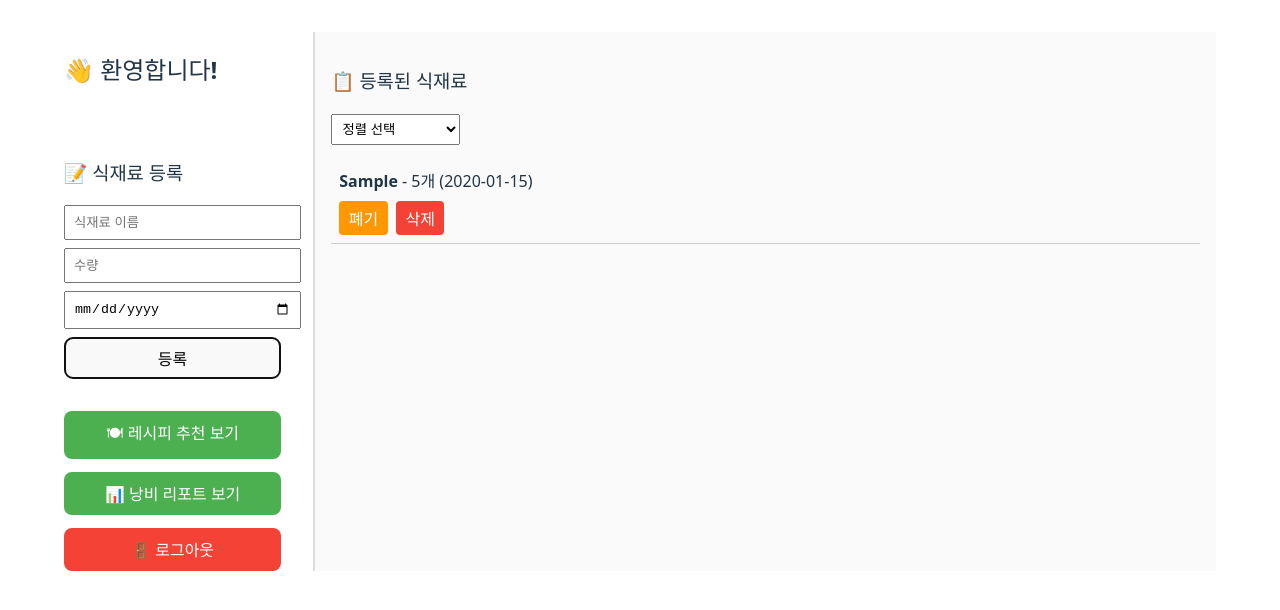
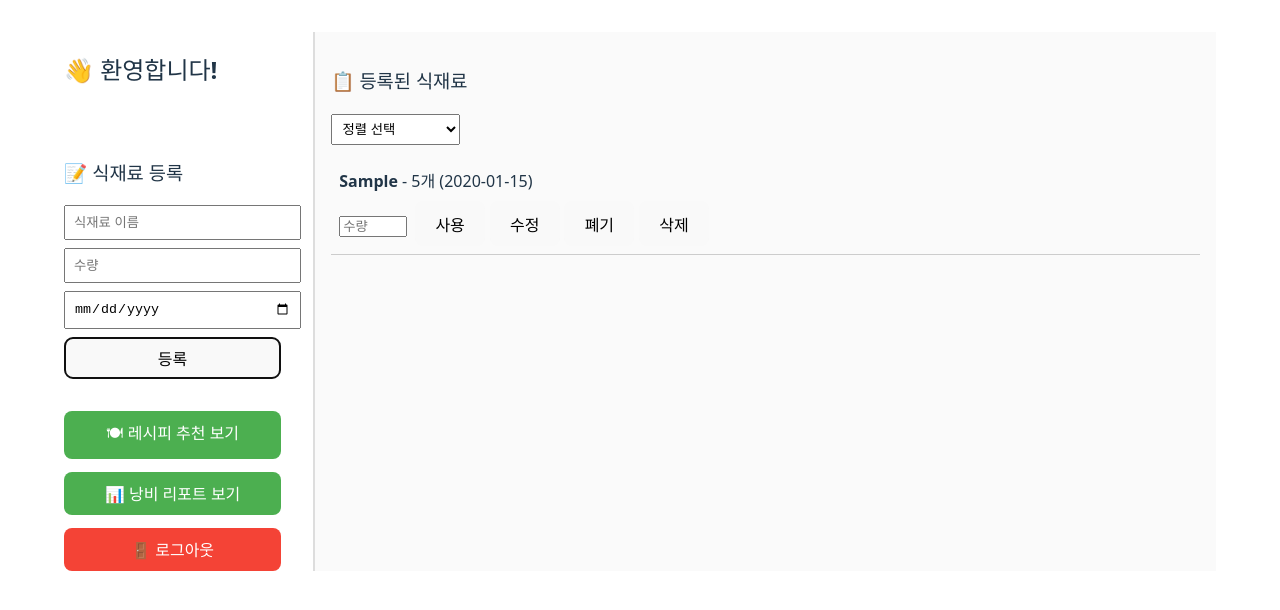
Before and after one commit to JeongHyeon01/My_Refrigerator, a React (Vite) app in the folder FE/: page /main in a window 1280 px wide. Both pictures are taken after typing "Sample", "5", "2020-01-15" into the empty fields and a click on the button "등록". Shown: the top 610 px of the page. Built offline with nearby package versions, Linux system fonts and the light colour scheme; the HTML template or start-up script is replaced by a standard one.

Commit message:
Add MainPage Buttons

```diff
--- a/FE/src/components/MainPage.jsx
+++ b/FE/src/components/MainPage.jsx
@@ -7,7 +7,8 @@ import './MainPage.css';
 const MainPage = () => {
   const navigate = useNavigate();
   const [ingredients, setIngredients] = useState([]);
-  const [sortOption, setSortOption] = useState('');
+  const [sortOption, setSortOption] = useState([]);
+  const [quantities, setQuantities] = useState({});
 
   const handleLogout = async () => {
     await signOut(auth);
@@ -19,26 +20,70 @@ const MainPage = () => {
     setIngredients((prev) => [...prev, form]);
   };
 
+  const handleQuantityChange = (index, value) => {
+    setQuantities((prev) => ({ ...prev, [index]: value }));
+  };
+
+  const updateQuantity = (index, newQty) => {
+    setIngredients((prev) =>
+      prev.map((item, i) =>
+        i === index ? { ...item, quantity: newQty } : item
+      )
+    );
+  };
+
   const handleDelete = (index) => {
-    setIngredients((prev) => prev.filter((_, i) => i !== index));
+    const removeQty = Number(quantities[index] || 1);
+    const current = ingredients[index];
+
+    if (removeQty >= current.quantity) {
+      setIngredients((prev) => prev.filter((_, i) => i !== index));
+    } else {
+      updateQuantity(index, current.quantity - removeQty);
+    }
   };
 
   const handleDiscard = (index) => {
-    const discarded = ingredients[index];
-    alert(`"${discarded.name}"를 폐기 처리했습니다.`);
-    setIngredients((prev) => prev.filter((_, i) => i !== index));
+    const discardQty = Number(quantities[index] || 1);
+    const current = ingredients[index];
+
+    alert(`"${current.name}"를 ${discardQty}개 폐기했습니다.`);
+
+    if (discardQty >= current.quantity) {
+      setIngredients((prev) => prev.filter((_, i) => i !== index));
+    } else {
+      updateQuantity(index, current.quantity - discardQty);
+    }
+  };
+
+  const handleUse = (index) => {
+    const useQty = Number(quantities[index] || 1);
+    const current = ingredients[index];
+
+    alert(`"${current.name}"를 ${useQty}개 사용했습니다.`);
+
+    if (useQty >= current.quantity) {
+      setIngredients((prev) => prev.filter((_, i) => i !== index));
+    } else {
+      updateQuantity(index, current.quantity - useQty);
+    }
+  };
+
+  const handleModify = (index) => {
+    const newQty = Number(quantities[index]);
+    if (isNaN(newQty) || newQty < 1) {
+      alert("올바른 수량을 입력하세요.");
+      return;
+    }
+    updateQuantity(index, newQty);
+    alert("수정되었습니다.");
   };
 
   const sortedIngredients = [...ingredients].sort((a, b) => {
-    if (sortOption === 'name-asc') {
-      return a.name.localeCompare(b.name);
-    } else if (sortOption === 'name-desc') {
-      return b.name.localeCompare(a.name);
-    } else if (sortOption === 'expiry-soon') {
-      return new Date(a.expiryDate) - new Date(b.expiryDate);
-    } else if (sortOption === 'expiry-late') {
-      return new Date(b.expiryDate) - new Date(a.expiryDate);
-    }
+    if (sortOption === 'name-asc') return a.name.localeCompare(b.name);
+    if (sortOption === 'name-desc') return b.name.localeCompare(a.name);
+    if (sortOption === 'expiry-soon') return new Date(a.expiryDate) - new Date(b.expiryDate);
+    if (sortOption === 'expiry-late') return new Date(b.expiryDate) - new Date(a.expiryDate);
     return 0;
   });
 
@@ -53,7 +98,7 @@ const MainPage = () => {
             e.preventDefault();
             const data = {
               name: e.target.name.value,
-              quantity: e.target.quantity.value,
+              quantity: parseInt(e.target.quantity.value),
               expiryDate: e.target.expiryDate.value,
             };
             if (!data.name || !data.quantity || !data.expiryDate) {
@@ -96,31 +141,18 @@ const MainPage = () => {
             <div key={index} className="ingredient-card">
               <strong>{item.name}</strong> - {item.quantity}개 ({item.expiryDate})
               <div style={{ marginTop: '0.5rem' }}>
-                <button
-                  onClick={() => handleDiscard(index)}
-                  style={{
-                    marginRight: '0.5rem',
-                    backgroundColor: '#ff9800',
-                    color: '#fff',
-                    border: 'none',
-                    padding: '0.3rem 0.6rem',
-                    borderRadius: '4px'
-                  }}
-                >
-                  폐기
-                </button>
-                <button
-                  onClick={() => handleDelete(index)}
-                  style={{
-                    backgroundColor: '#f44336',
-                    color: '#fff',
-                    border: 'none',
-                    padding: '0.3rem 0.6rem',
-                    borderRadius: '4px'
-                  }}
-                >
-                  삭제
-                </button>
+                <input
+                  type="number"
+                  min="1"
+                  placeholder="수량"
+                  value={quantities[index] || ''}
+                  onChange={(e) => handleQuantityChange(index, e.target.value)}
+                  style={{ width: '60px', marginRight: '0.5rem' }}
+                />
+                <button onClick={() => handleUse(index)} style={{ marginRight: '0.3rem' }}>사용</button>
+                <button onClick={() => handleModify(index)} style={{ marginRight: '0.3rem' }}>수정</button>
+                <button onClick={() => handleDiscard(index)} style={{ marginRight: '0.3rem' }}>폐기</button>
+                <button onClick={() => handleDelete(index)}>삭제</button>
               </div>
             </div>
           ))
```
